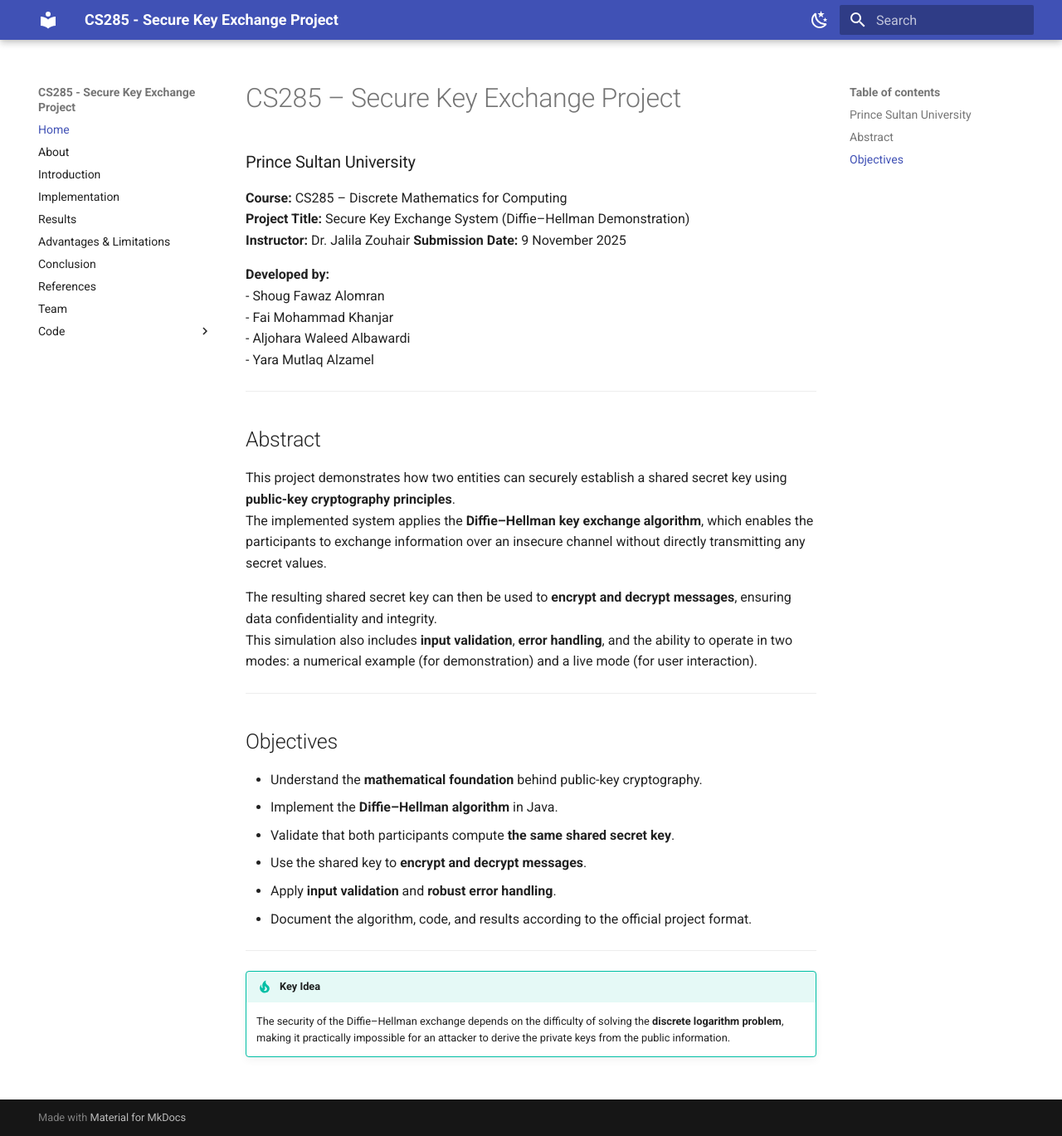
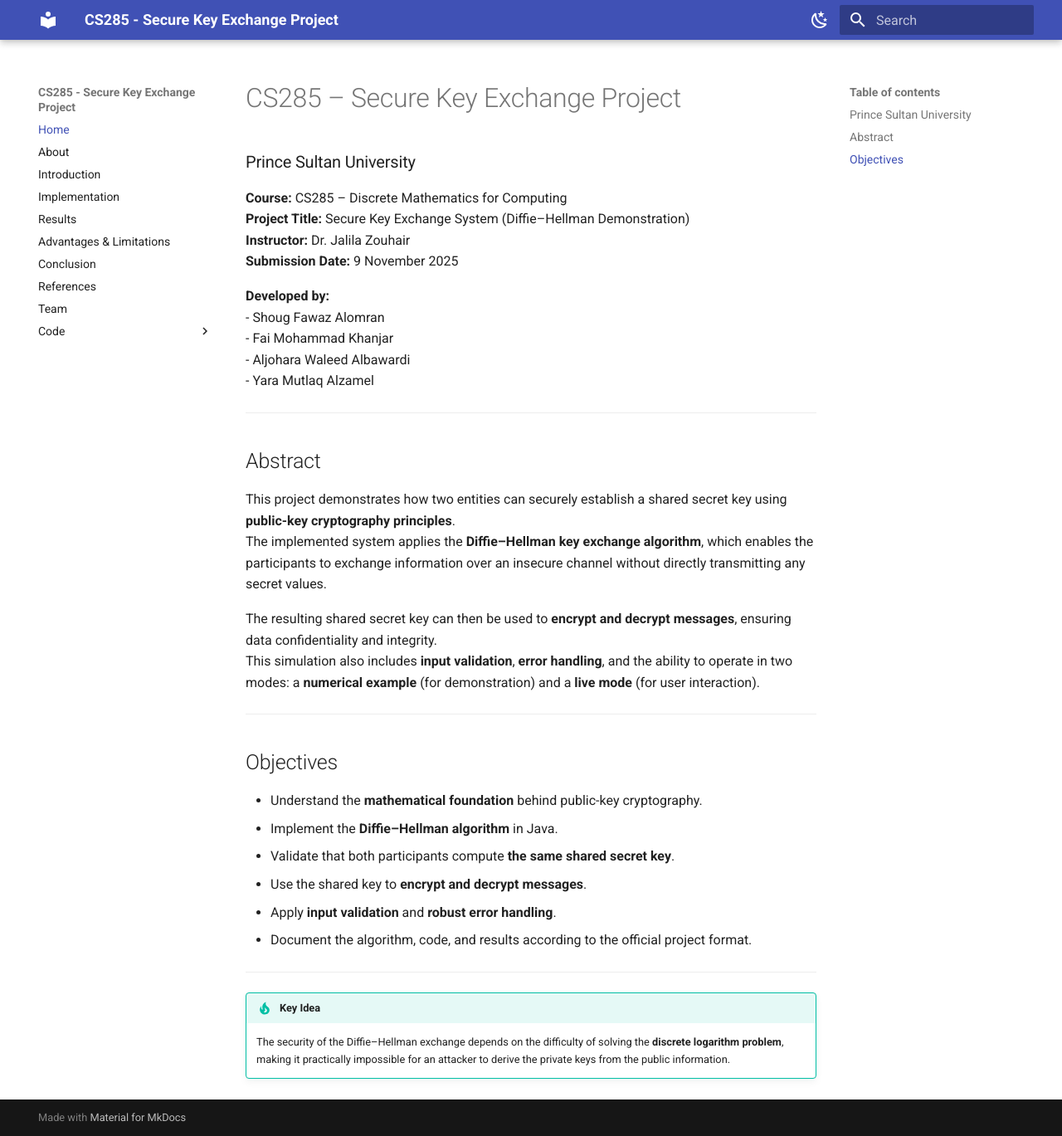
Before and after one commit to Shoug-Alomran/CS285-CryptographyProject, an MkDocs documentation site: the page built from docs/index.md, in a window 1280 px wide and 1369 px high. Shown: the whole window at 83% size. Built offline with MkDocs 1.6.1 and Material for MkDocs 9.7.7, drawn with Linux system fonts in a browser that asks for light colours.

```diff
--- a/docs/index.md
+++ b/docs/index.md
@@ -1,6 +1,7 @@
 # CS285 – Secure Key Exchange Project
 
 ### Prince Sultan University
+
 **Course:** CS285 – Discrete Mathematics for Computing
 **Project Title:** Secure Key Exchange System (Diffie–Hellman Demonstration)
 **Instructor:** Dr. Jalila Zouhair
@@ -20,7 +21,7 @@ This project demonstrates how two entities can securely establish a shared secre
 The implemented system applies the **Diffie–Hellman key exchange algorithm**, which enables the participants to exchange information over an insecure channel without directly transmitting any secret values.
 
 The resulting shared secret key can then be used to **encrypt and decrypt messages**, ensuring data confidentiality and integrity.
-This simulation also includes **input validation**, **error handling**, and the ability to operate in two modes: a numerical example (for demonstration) and a live mode (for user interaction).
+This simulation also includes **input validation**, **error handling**, and the ability to operate in two modes: a **numerical example** (for demonstration) and a **live mode** (for user interaction).
 
 ---
 
```
